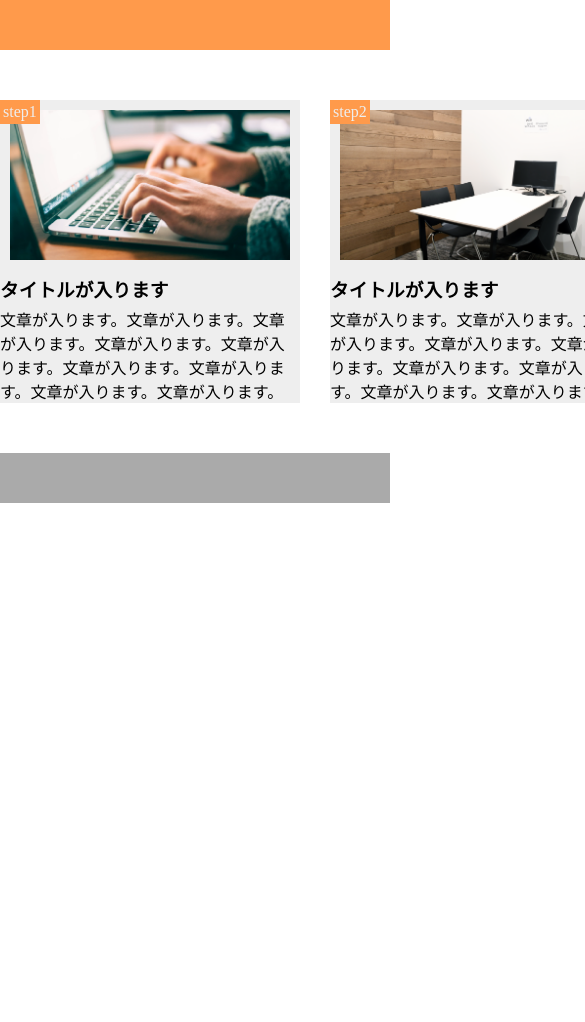
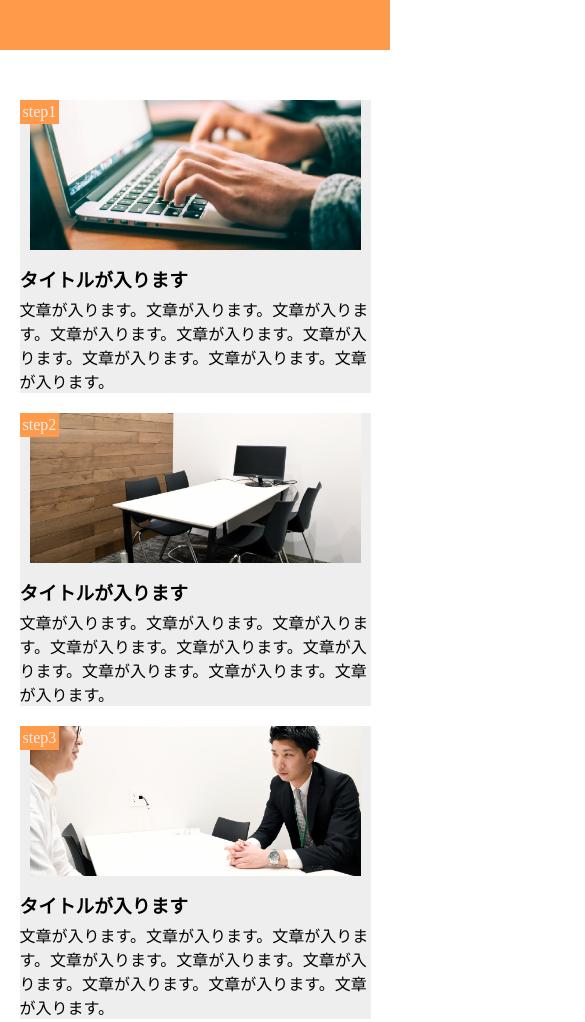
Before and after one commit to laoooba/HTML-CSS-10-, a plain HTML site: page index.html in a window 390 px wide. Shown: the top 1022 px of the page, 585 px wide, since content can reach past the window. Before the commit the page ends 844 px from the top, so only its background shows below. Drawn offline with Linux system fonts and the light colour scheme.

Commit message:
[finish]1-10

```diff
--- a/index.html
+++ b/index.html
@@ -2,6 +2,7 @@
 <html lang="ja">
   <head>
     <meta charset="UTF-8" />
+    <meta name="viewport" content="width=device-width,initial-scale=1.0">
     <link rel="stylesheet" href="style.css" />
     <title>1-10</title>
   </head>
--- a/style.css
+++ b/style.css
@@ -66,3 +66,17 @@ footer {
   width: 100%;
   height: 50px;
 }
+@media screen and (max-width: 768px) {
+
+
+  main{
+    width: 100%;
+    display: block;
+  }
+  .main-visual{
+    width: 90%;
+    margin: 20px auto;
+  }
+  .main-visual:last-child{
+    margin: auto;
+  }
```
